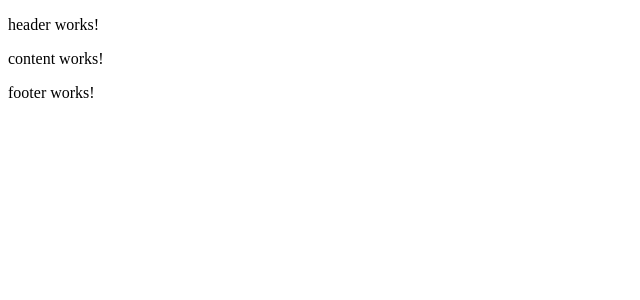
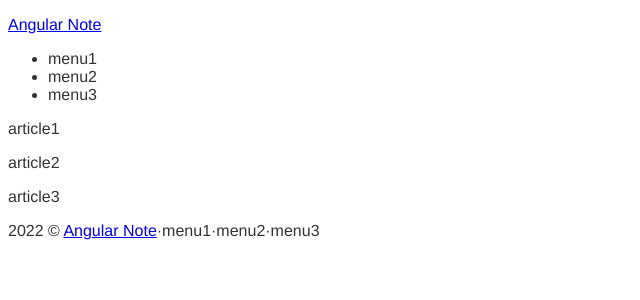
Before and after one commit to johanneslee/angular-notes, an Angular app: page / in a window 1280 px wide. Shown: the top 300 px of the page, without its empty margins (0-640 px from the left). Built offline with nearby package versions, Linux system fonts and the light colour scheme.

Commit message:
add components

```diff
--- a/src/app/app.component.html
+++ b/src/app/app.component.html
@@ -1,5 +1,5 @@
 <div>
   <app-header></app-header>
-  <p>content works!</p>
+  <app-main></app-main>
   <app-footer></app-footer>
 </div>
--- a/src/app/app.module.ts
+++ b/src/app/app.module.ts
@@ -4,12 +4,14 @@ import { BrowserModule } from '@angular/platform-browser';
 import { AppComponent } from './app.component';
 import { HeaderComponent } from './components/header/header.component';
 import { FooterComponent } from './components/footer/footer.component';
+import { MainComponent } from './components/main/main.component';
 
 @NgModule({
   declarations: [
     AppComponent,
     HeaderComponent,
-    FooterComponent
+    FooterComponent,
+    MainComponent
   ],
   imports: [
     BrowserModule
--- a/src/app/components/footer/footer.component.html
+++ b/src/app/components/footer/footer.component.html
@@ -1 +1,9 @@
-<p>footer works!</p>
+<footer class="footer">
+    <span>2022 © <a href="/">Angular Note</a></span>
+    <span>·</span>
+    <span>menu1</span>
+    <span>·</span>
+    <span>menu2</span>
+    <span>·</span>
+    <span>menu3</span>
+</footer>
--- a/src/app/components/header/header.component.html
+++ b/src/app/components/header/header.component.html
@@ -1 +1,12 @@
-<p>header works!</p>
+<header class="header">
+    <nav class="nav">
+        <p class="logo">
+            <a href="/">Angular Note</a>
+        </p>
+        <ul class="menu">
+            <li>menu1</li>
+            <li>menu2</li>
+            <li>menu3</li>
+        </ul>
+    </nav>
+</header>
--- /dev/null
+++ b/src/app/components/main/main.component.html
@@ -0,0 +1,7 @@
+<div class="wrapper">
+    <main class="main">
+        <p>article1</p>
+        <p>article2</p>
+        <p>article3</p>
+    </main>
+</div>
--- /dev/null
+++ b/src/app/components/main/main.component.ts
@@ -0,0 +1,15 @@
+import { Component, OnInit } from '@angular/core';
+
+@Component({
+  selector: 'app-main',
+  templateUrl: './main.component.html',
+  styleUrls: ['./main.component.sass']
+})
+export class MainComponent implements OnInit {
+
+  constructor() { }
+
+  ngOnInit(): void {
+  }
+
+}
--- a/src/styles.sass
+++ b/src/styles.sass
@@ -1 +1,7 @@
 /* You can add global styles to this file, and also import other style files */
+$font-stack: Helvetica, sans-serif
+$primary-color: #333333
+
+body
+  font: 100% $font-stack
+  color: $primary-color
```
Also changed, not shown: src/app/components/main/main.component.sass (added), 1 other file (tests, documents, lock files or other folders).
